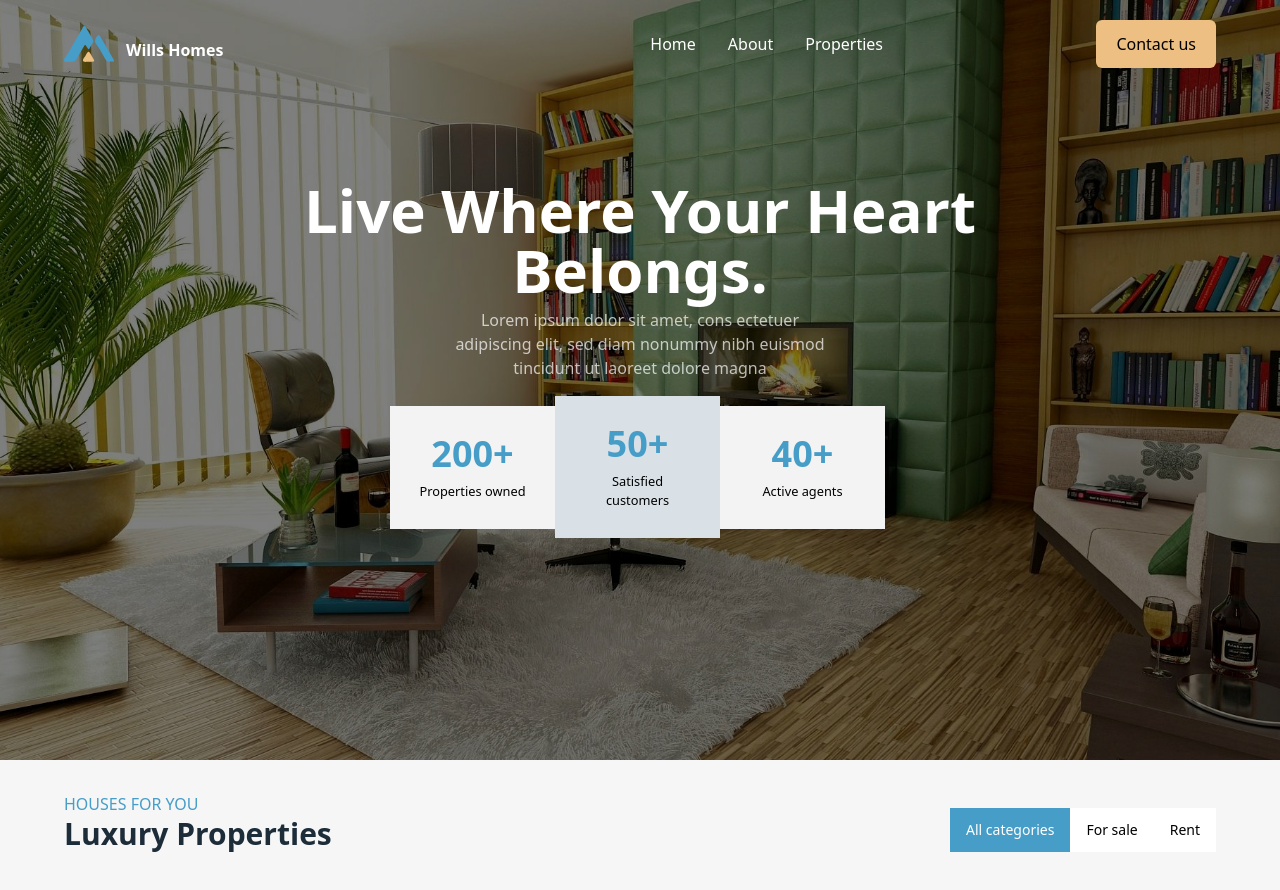
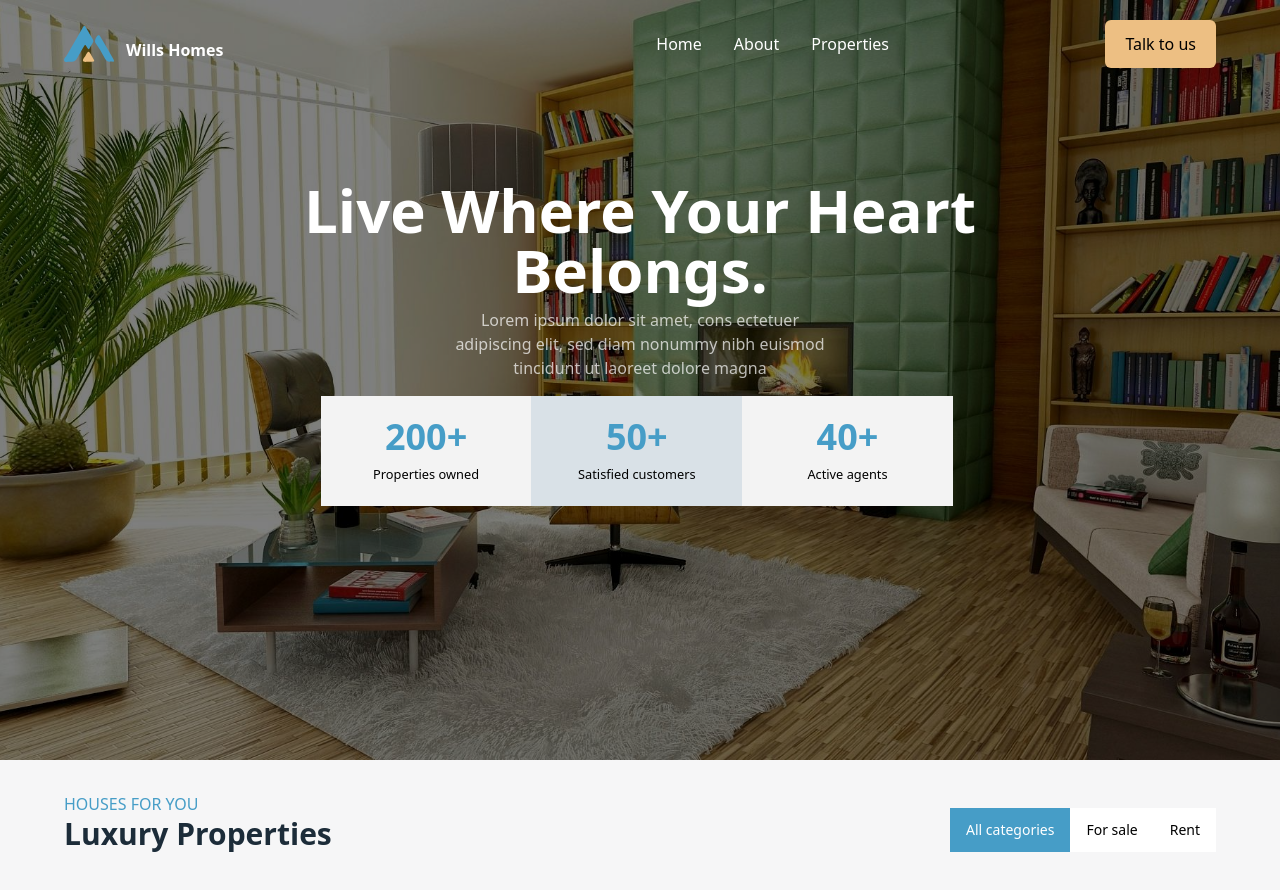
Before and after one commit to Codebee50/wills-homes, a React (Vite) app: page / in a window 1280 px wide. Shown: the top 890 px of the page. Built offline with nearby package versions, Linux system fonts and the light colour scheme.

Commit message:
modified hero section

```diff
--- a/src/components/Nav.jsx
+++ b/src/components/Nav.jsx
@@ -27,7 +27,7 @@ const Nav = () => {
         </nav>
 
         <a className="max-md:hidden">
-            <button className="font-outfit py-3 font-medium  rounded-md px-5 bg-peach-10">Contact us</button>
+            <button className="font-outfit py-3 font-medium  rounded-md px-5 bg-peach-10">Talk to us</button>
         </a>
     </header>
   )
--- a/src/components/Showcase.jsx
+++ b/src/components/Showcase.jsx
@@ -1,9 +1,9 @@
 const Showcase = (props) => {
 
   return (
-    <div className={`p-4 sm:p-7 odd:bg-[#F3F3F3] even:bg-[#D9E1E7] flex flex-col items-center w-[33%]`}>
-        <p className="text-dark-blue font-bold text-2xl sm:text-4xl font-worksans">{props.value}</p>
-        <p className="text-black text-[0.8rem] text-center mt-2 font-worksans">{props.label}</p>
+    <div className={`p-4 sm:p-7 odd:bg-[#F3F3F3] even:bg-[#D9E1E7] flex flex-col items-center justify-center w-[33%] h-[110px]`}>
+        <p className="text-dark-blue font-bold text-2xl sm:text-4xl font-outfit">{props.value}</p>
+        <p className="text-black text-[0.8rem] text-center mt-2 font-outfit">{props.label}</p>
     </div>
   )
 }
--- a/src/components/ShowcaseList.jsx
+++ b/src/components/ShowcaseList.jsx
@@ -2,7 +2,7 @@ import Showcase from "./Showcase"
 
 const ShowcaseList = () => {
   return (
-    <div className="flex flex-row items-center mt-4 w-[90%] max-w-[500px]">
+    <div className="flex flex-row items-center mt-4 w-[95%] max-w-[700px]">
         <Showcase value='200+' label='Properties owned'/>
         <Showcase value='50+' label='Satisfied customers'/>
         <Showcase value='40+' label='Active agents'/>
```
